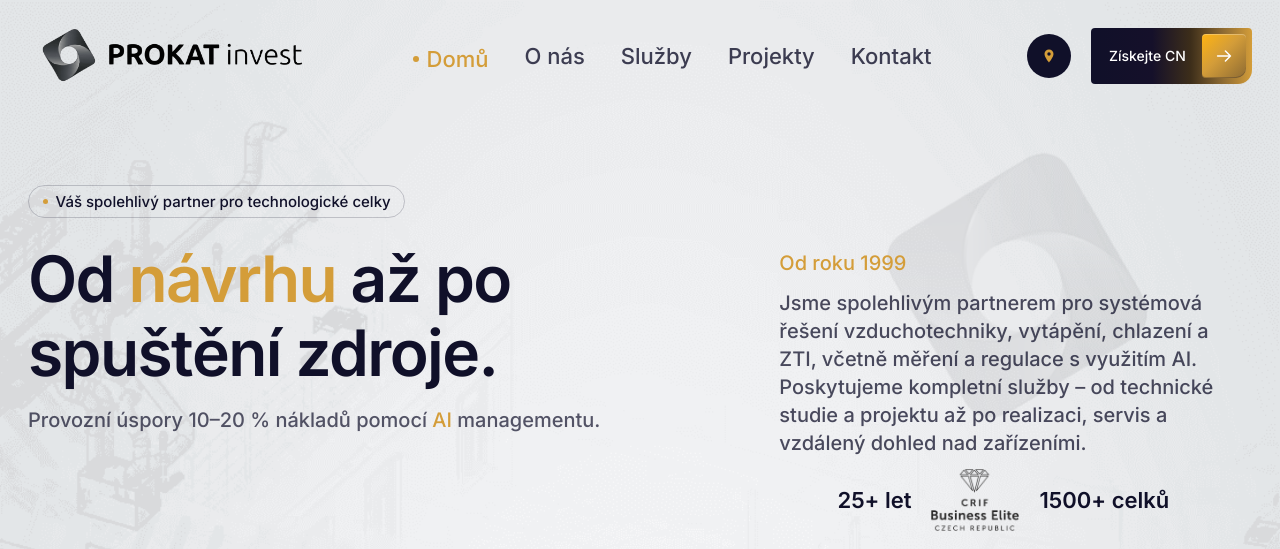
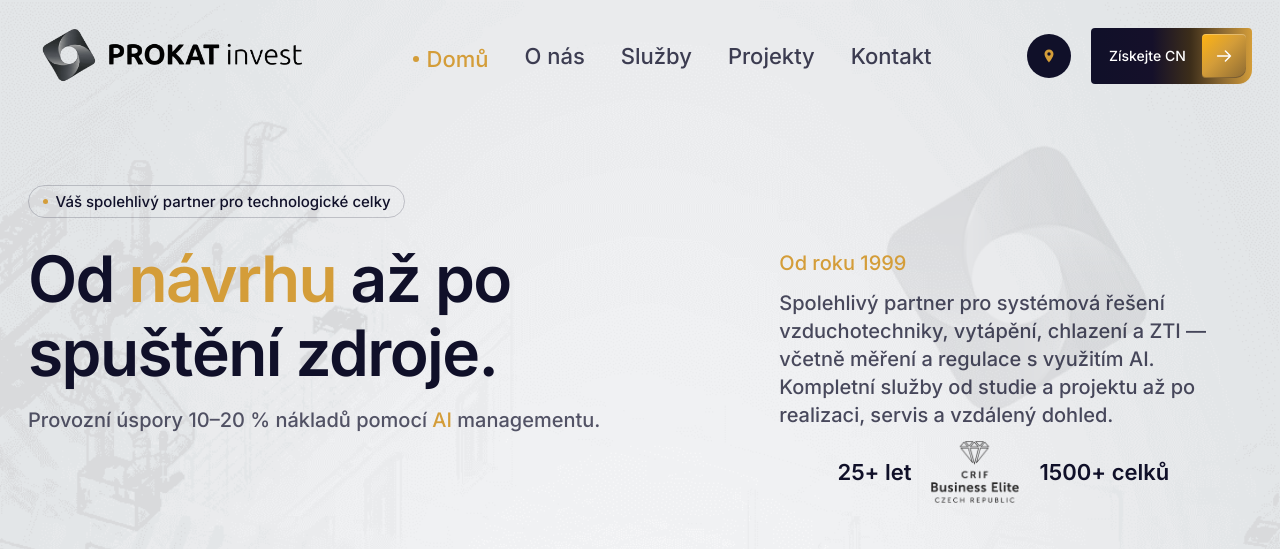
Before and after one commit to GringoOG/prokat, an Astro site: page / in a window 1280 px wide. Shown: the top 549 px of the page. Built offline with nearby package versions, Linux system fonts and the light colour scheme; Astro itself is replaced by a stand-in of ours.

Commit message:
Zkrátit hero popis při zachování klíčových informací.
Co-authored-by: Cursor <cursoragent@cursor.com>

```diff
--- a/src/pages/index.astro
+++ b/src/pages/index.astro
@@ -55,9 +55,9 @@ import SeoLabel from '../components/SeoLabel.astro';
               <div class="relative z-10 max-w-md space-y-3">
                 <p class="text-base font-medium text-gold md:text-lg lg:text-[20px]">Od roku 1999</p>
                 <p class="text-base font-medium leading-relaxed text-navy/75 md:text-lg lg:text-[20px]">
-                  Jsme spolehlivým partnerem pro systémová řešení vzduchotechniky, vytápění, chlazení a ZTI,
-                  včetně měření a regulace s využitím AI. Poskytujeme kompletní služby – od technické studie a
-                  projektu až po realizaci, servis a vzdálený dohled nad zařízeními.
+                  Spolehlivý partner pro systémová řešení vzduchotechniky, vytápění, chlazení a ZTI —
+                  včetně měření a regulace s využitím AI. Kompletní služby od studie a projektu až po realizaci,
+                  servis a vzdálený dohled.
                 </p>
                 <div class="mt-2 flex flex-wrap items-center justify-center gap-3 sm:gap-4 lg:gap-5">
                   <p class="text-lg font-semibold text-navy sm:text-xl lg:text-[22px]">25+&nbsp;let</p>
```
